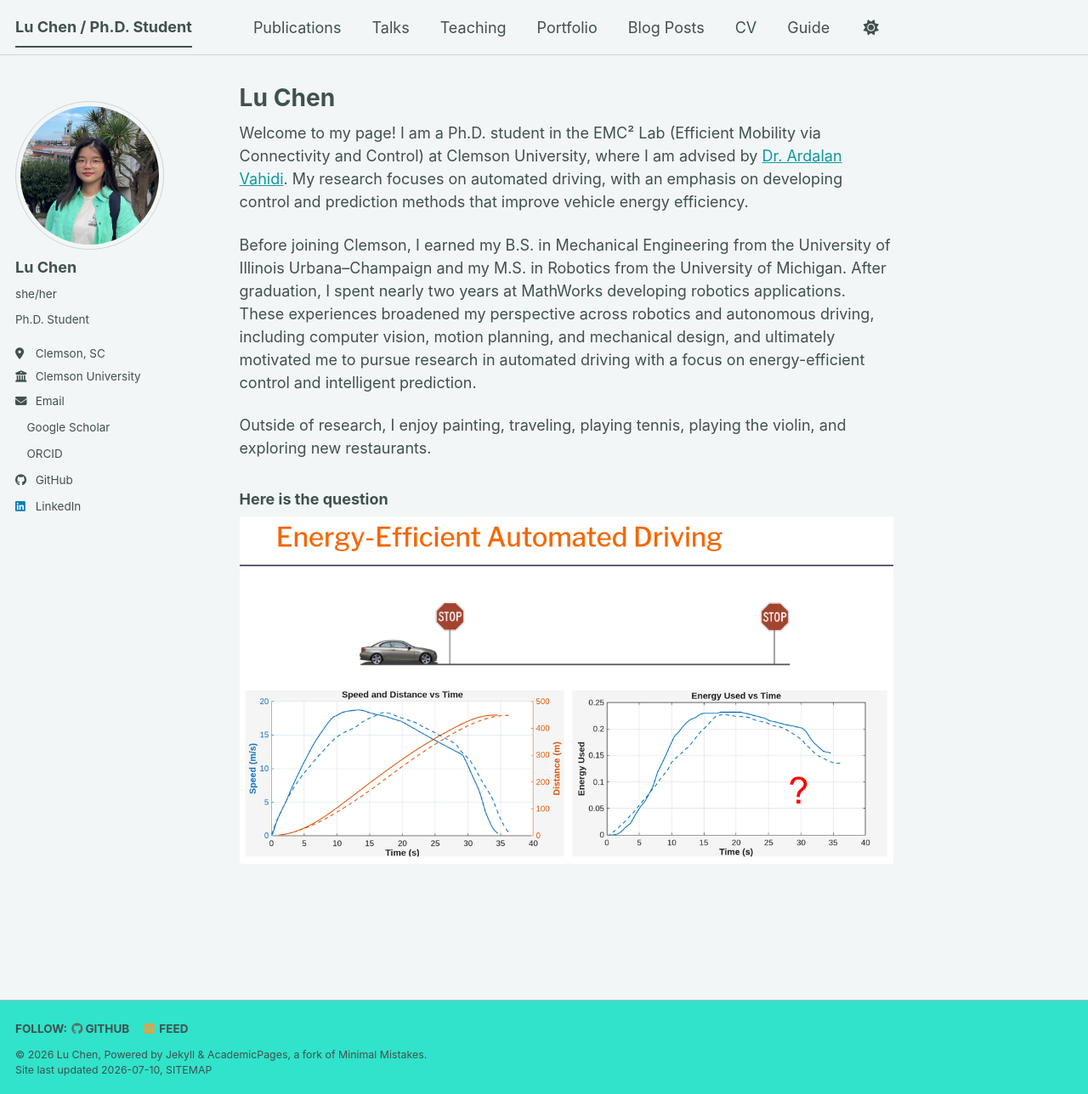
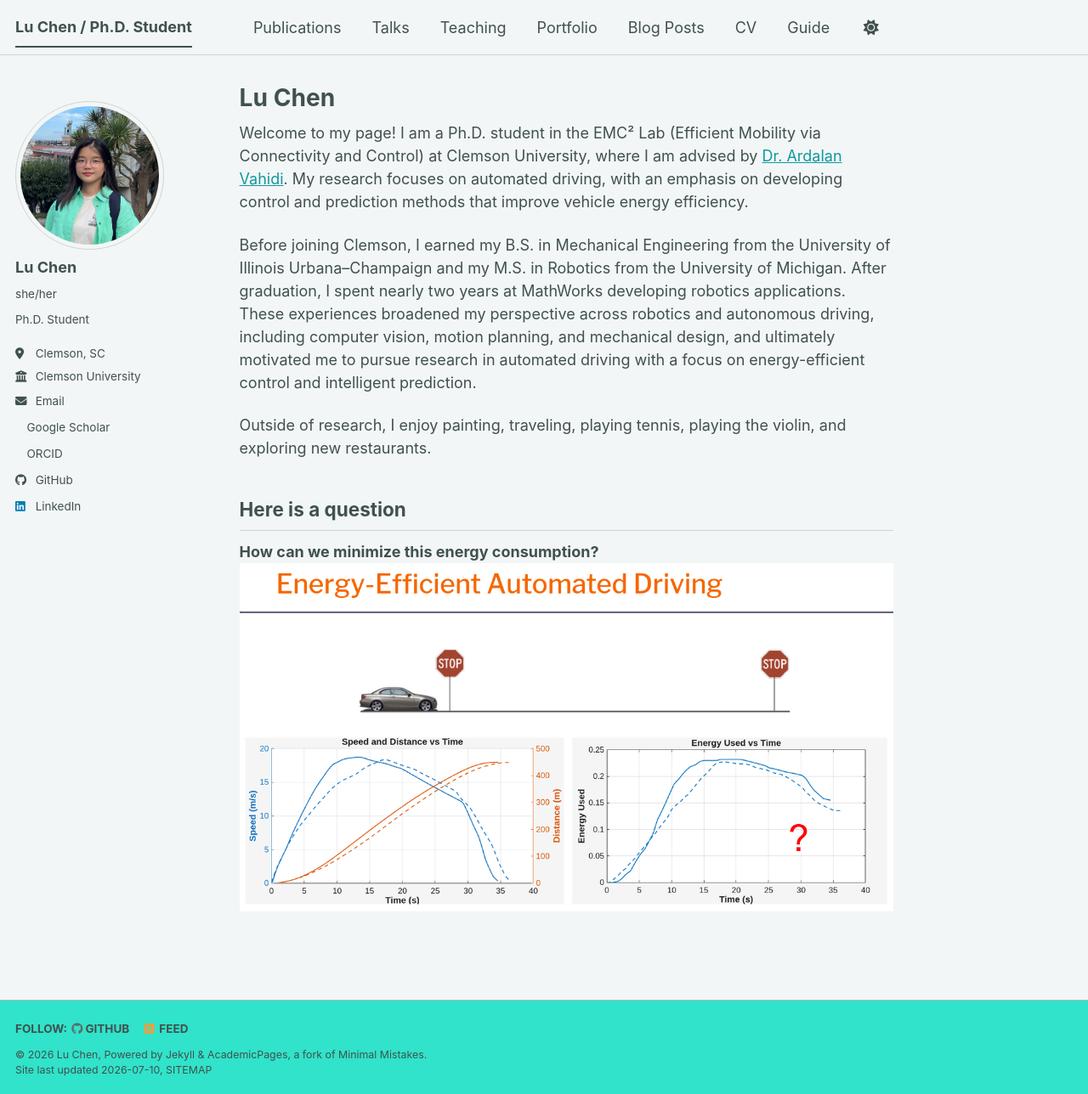
Before and after one commit to lulubell-2/lulubell-2.github.io, a Jekyll site: the page built from _pages/about.md, in a window 1280 px wide and 1288 px high. Shown: the whole window at 85% size. Built offline with Jekyll 4.4.1, drawn with Linux system fonts in a browser that asks for light colours; a style sheet for code colours, icons or effects is not loaded.

Commit message:
Update about.md

```diff
--- a/_pages/about.md
+++ b/_pages/about.md
@@ -13,7 +13,7 @@ Before joining Clemson, I earned my B.S. in Mechanical Engineering from the Univ
 
 Outside of research, I enjoy painting, traveling, playing tennis, playing the violin, and exploring new restaurants.
 
+## Here is a question
 
-### Here is the question
-
-![Question](/images/question_picutre.png)
+**How can we minimize this energy consumption?**
+![Editing a Markdown file for a talk](/images/question_picutre.png)
```
